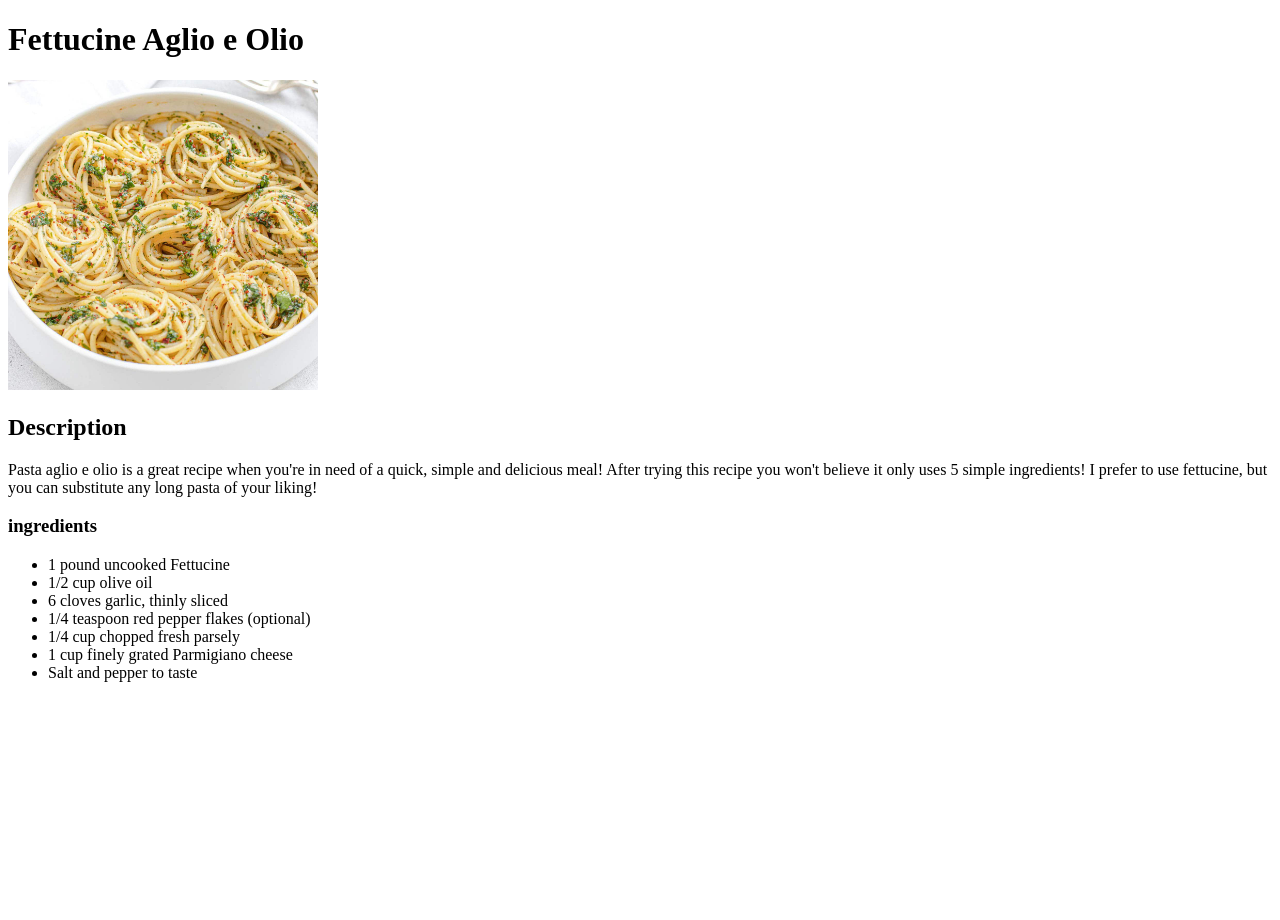
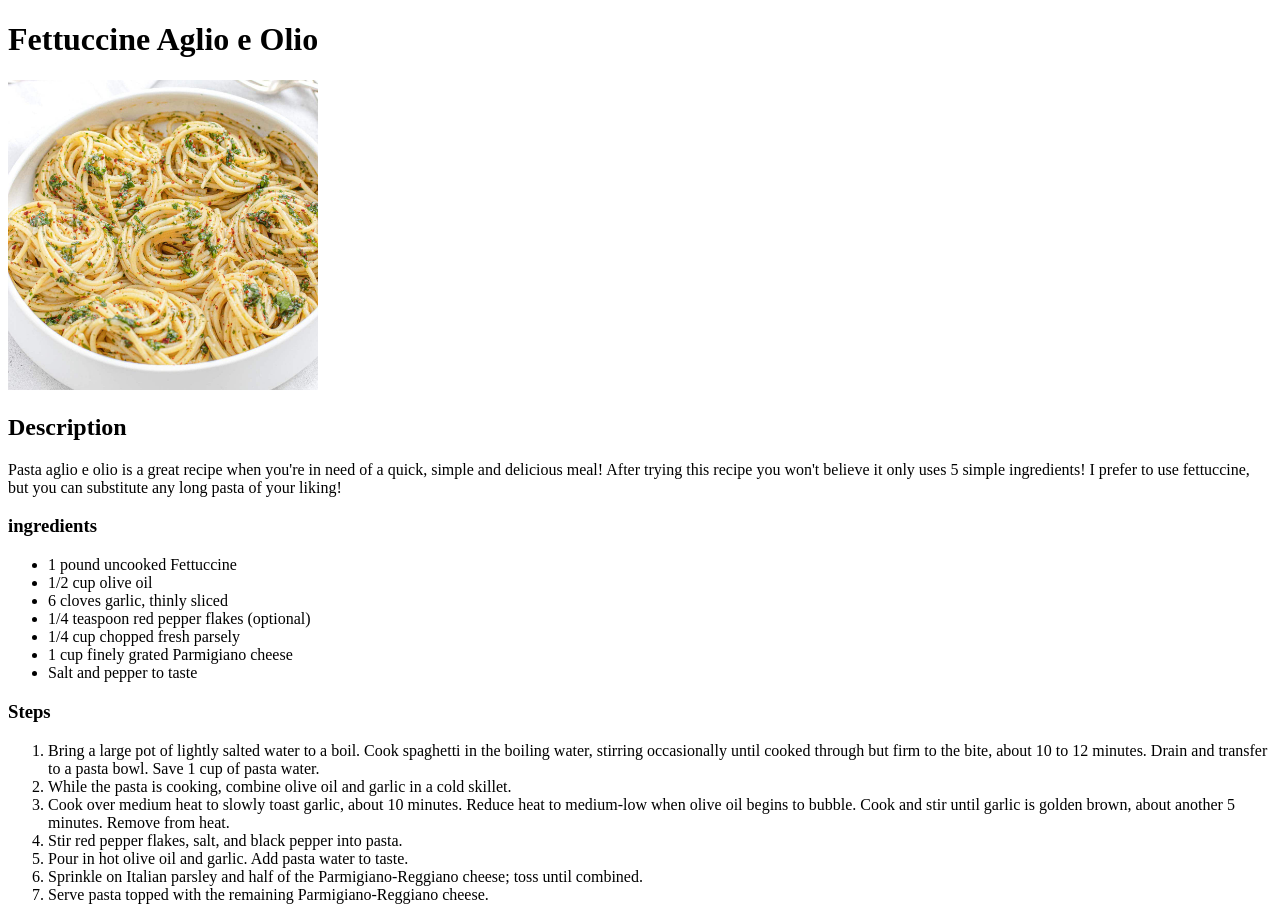
Before and after one commit to ncentopani/odin-recipes, a plain HTML site: page recipes/oil-pasta.html in a window 1280 px wide. Before the commit the page ends 800 px from the top, so only its background shows below. Drawn offline with Linux system fonts and the light colour scheme.

Commit message:
Add recipe steps heading Add recipe ordered list

```diff
--- a/recipes/oil-pasta.html
+++ b/recipes/oil-pasta.html
@@ -6,20 +6,20 @@
     <title>Pasta Aglio e Olio</title>
 </head>
 <body>
-    <h1>Fettucine Aglio e Olio</h1>
+    <h1>Fettuccine Aglio e Olio</h1>
 
     <img src="../recipe-pics/pasta.jpg" alt="Pasta Aglio e Olio" height="310" width="310">
 
     <h2>Description</h2>
 
     <p>Pasta aglio e olio is a great recipe when you're in need of a quick, simple and delicious meal! After trying
-        this recipe you won't believe it only uses 5 simple ingredients! I prefer to use fettucine, but you can substitute
+        this recipe you won't believe it only uses 5 simple ingredients! I prefer to use fettuccine, but you can substitute
         any long pasta of your liking!
     </p>
 
     <h3>ingredients</h3>
     <ul>
-        <li>1 pound uncooked Fettucine</li>
+        <li>1 pound uncooked Fettuccine</li>
         <li>1/2 cup olive oil</li>
         <li>6 cloves garlic, thinly sliced</li>
         <li>1/4 teaspoon red pepper flakes (optional)</li>
@@ -28,5 +28,19 @@
         <li>Salt and pepper to taste</li>
     </ul>
 
+    <h3>Steps</h3>
+    <ol>
+        <li>Bring a large pot of lightly salted water to a boil. Cook spaghetti in the boiling water,
+            stirring occasionally until cooked through but firm to the bite, about 10 to 12 minutes.
+            Drain and transfer to a pasta bowl. Save 1 cup of pasta water.</li>
+        <li> While the pasta is cooking, combine olive oil and garlic in a cold skillet.</li>
+        <li>Cook over medium heat to slowly toast garlic, about 10 minutes. Reduce heat to medium-low when olive oil begins to bubble.
+            Cook and stir until garlic is golden brown, about another 5 minutes. Remove from heat. </li>
+        <li>Stir red pepper flakes, salt, and black pepper into pasta. </li>
+        <li>Pour in hot olive oil and garlic. Add pasta water to taste.</li>
+        <li>Sprinkle on Italian parsley and half of the Parmigiano-Reggiano cheese; toss until combined. </li>
+        <li> Serve pasta topped with the remaining Parmigiano-Reggiano cheese. </li>
+    </ol>
+
 </body>
 </html>
```
